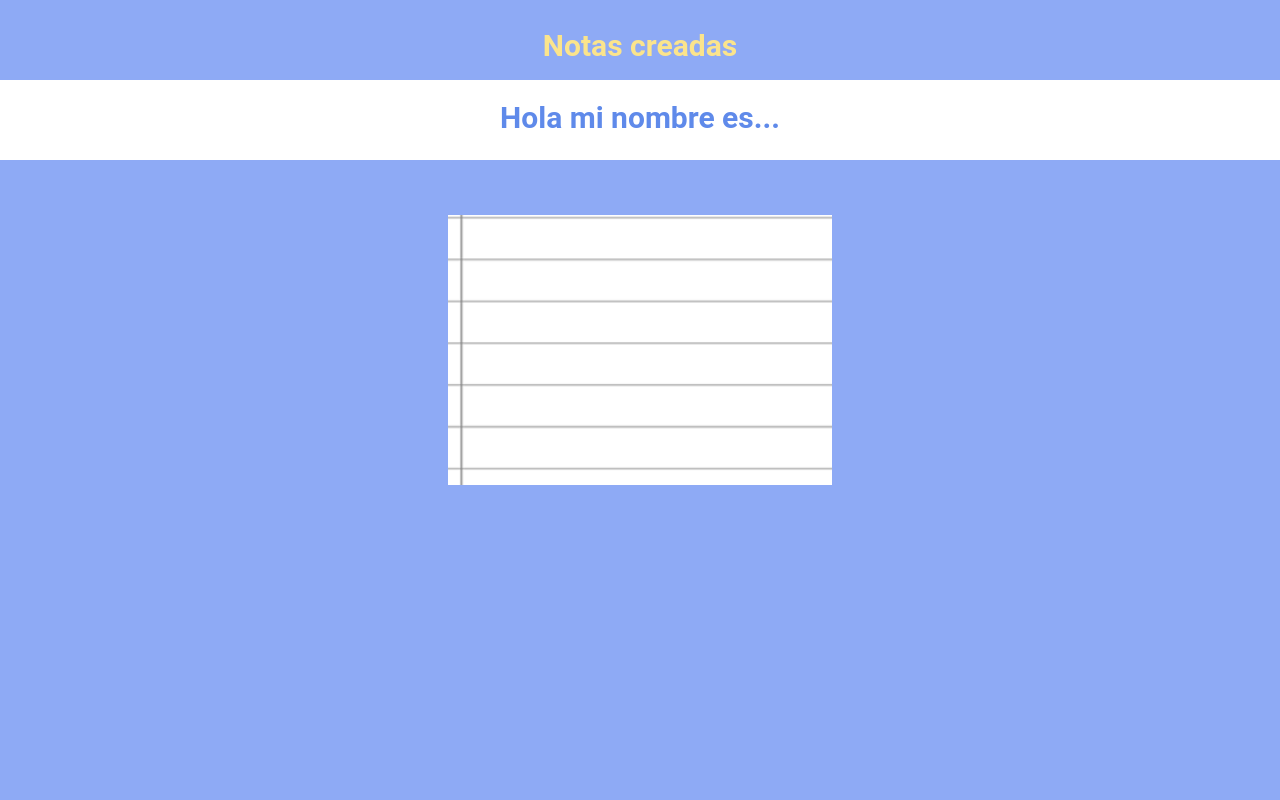
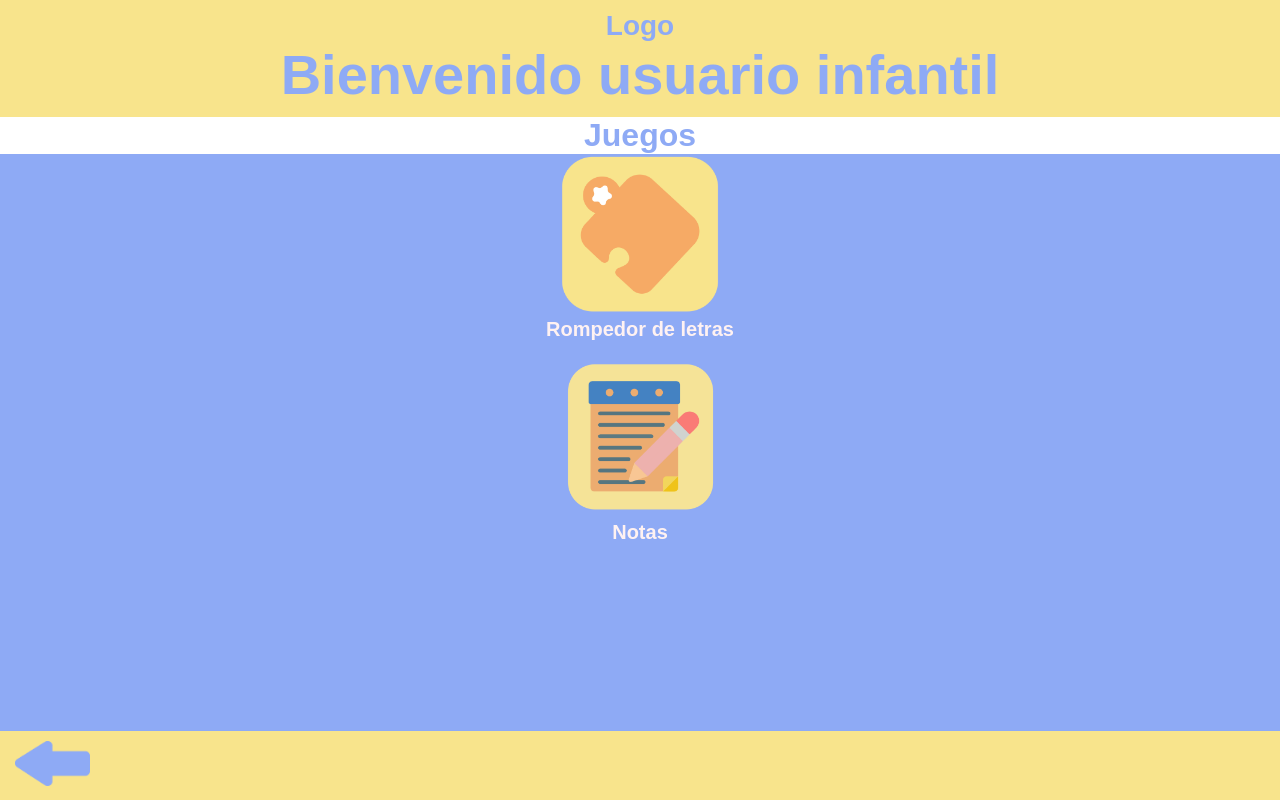
Before and after one commit to Edu4rd02/prueba_sitio, a plain HTML site: page index/Index.html in a window 1280 px wide. Drawn offline with Linux system fonts and the light colour scheme; files whose address does not match are found by name.

Commit message:
cambios necesarios

```diff
--- a/index/Index.html
+++ b/index/Index.html
@@ -3,31 +3,36 @@
 <head>
     <meta charset="UTF-8">
     <meta name="viewport" content="width=device-width, initial-scale=1.0">
-    <link rel = "stylesheet" href = "/css/style.css">
-    <link rel="preconnect" href="https://fonts.googleapis.com">
-    <link rel="preconnect" href="https://fonts.gstatic.com" crossorigin>
-    <link href="https://fonts.googleapis.com/css2?family=IBM+Plex+Sans:ital,wght@0,100;0,200;0,300;0,400;0,500;0,600;0,700;1,100;1,200;1,300;1,400;1,500;1,600;1,700&display=swap" rel="stylesheet">
-    <title>Notes</title>
+    <link rel="stylesheet" href="/CSS/base.css"> <!--This will change for the future-->
+    <link rel="stylesheet" href="/CSS/interfaz_menu.css">
+    <!-- <link href="https://cdn.jsdelivr.net/npm/bootstrap@5.3.3/dist/css/bootstrap.min.css" rel="stylesheet" integrity="sha384-QWTKZyjpPEjISv5WaRU9OFeRpok6YctnYmDr5pNlyT2bRjXh0JMhjY6hW+ALEwIH" crossorigin="anonymous"> -->
+    <title>Document</title>
 </head>
 <body>
     <header>
-        <label class = "container_Notes_Created">
-            <p class = "notes_Created">Notas creadas</p>
-        </label>
-        <label class = "container_Text">
-            <p class = "text">Hola mi nombre es...</p>
-        </label>
+        <p>Logo</p>
+        <h1>Bienvenido usuario infantil</h1>
     </header>
-
     <main>
-        <label class = "notePad">
-        </label>
-
+        <div class="gameTitle">
+            <h1>Juegos</h1>
+        </div>
+        <div class="container-buttons">
+            <div>
+                <button class="btnLetters"></button>
+                <p>Rompedor de letras</p>
+            </div>
+            <div>
+                <button class="btnNotes"></button>
+                <p>Notas</p>
+            </div>
+        </div>
     </main>
-
     <footer>
-
+        <button class="btnBack"></button>
     </footer>
-
 </body>
+<script>
+    // <script src="https://cdn.jsdelivr.net/npm/bootstrap@5.3.3/dist/js/bootstrap.bundle.min.js" integrity="sha384-YvpcrYf0tY3lHB60NNkmXc5s9fDVZLESaAA55NDzOxhy9GkcIdslK1eN7N6jIeHz" crossorigin="anonymous"></script>
+</script>
 </html>
```
Also changed, not shown: index/inferfaz_menu.html (deleted, +0 -38 lines).
